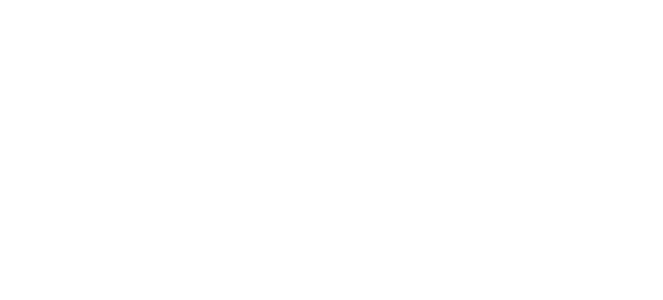
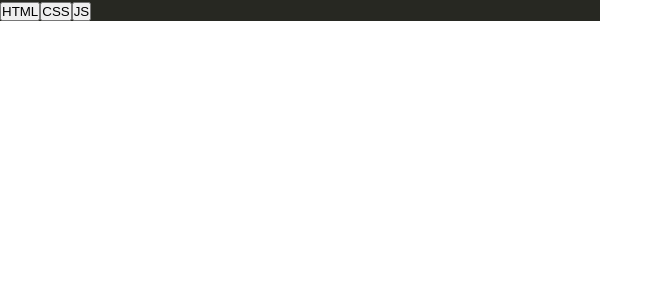
Before and after one commit to Evgeniya1307/my-app-context, a React (Create React App) app: page / in a window 1280 px wide. Shown: the top 300 px of the page, without its empty margins (0-663 px from the left). Built offline with nearby package versions, Linux system fonts and the light colour scheme.

Commit message:
<CodeBar/>

```diff
--- a/src/App.js
+++ b/src/App.js
@@ -1,12 +1,13 @@
 import React from "react";
 import './App.css';
+import CodeBar from "./components/CodeBar/CodeBar";
 import { EditorProvider } from "./context/context";
 
 function App() {
   return (
     //всё приложение обернуть в провайдер который мы сделали в context
 <EditorProvider>
-
+<CodeBar/>
 </EditorProvider>
 
 
--- a/src/components/CodeBar/CodeBar.module.css
+++ b/src/components/CodeBar/CodeBar.module.css
@@ -0,0 +1,5 @@
+.codebar {
+ width: 600px;
+ background: #272822;
+ position: relative;
+}
```
